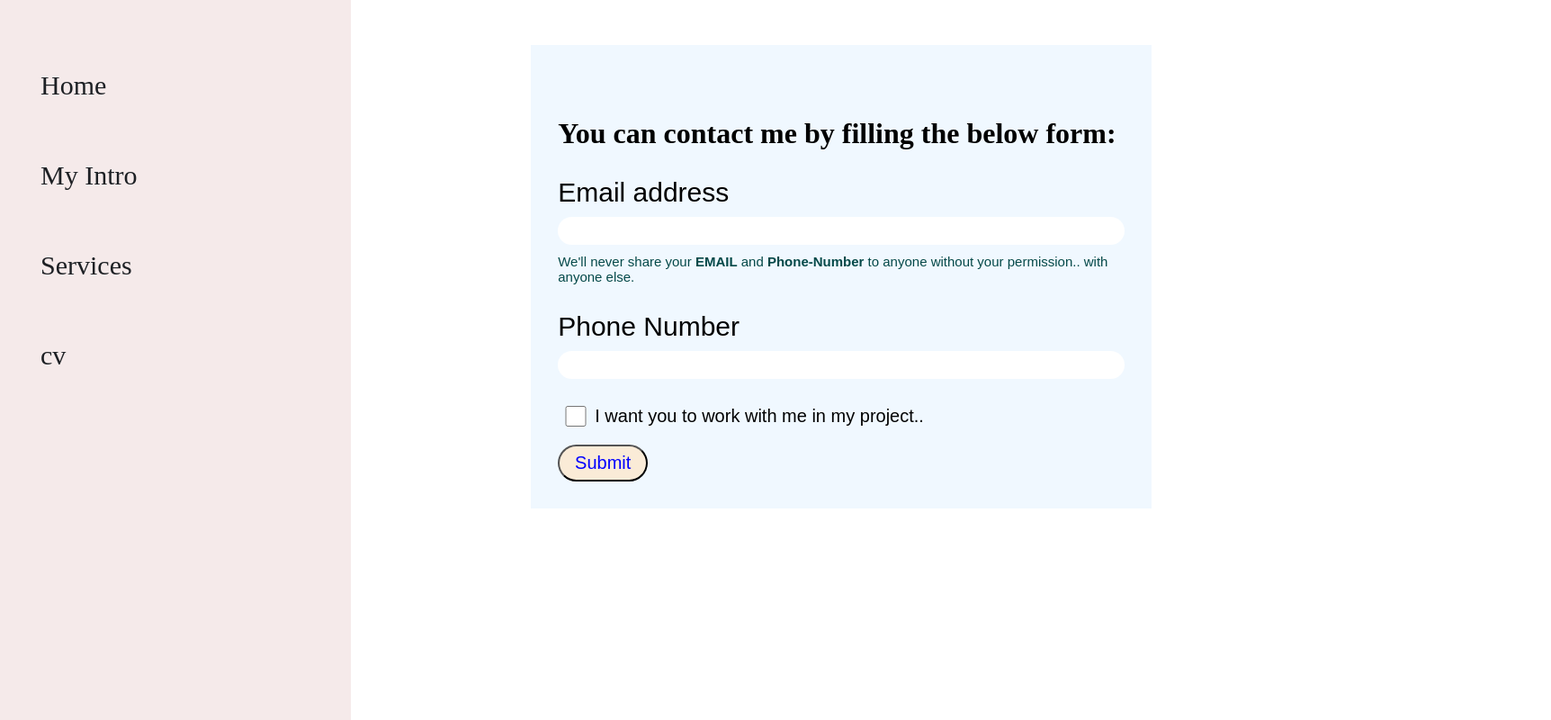
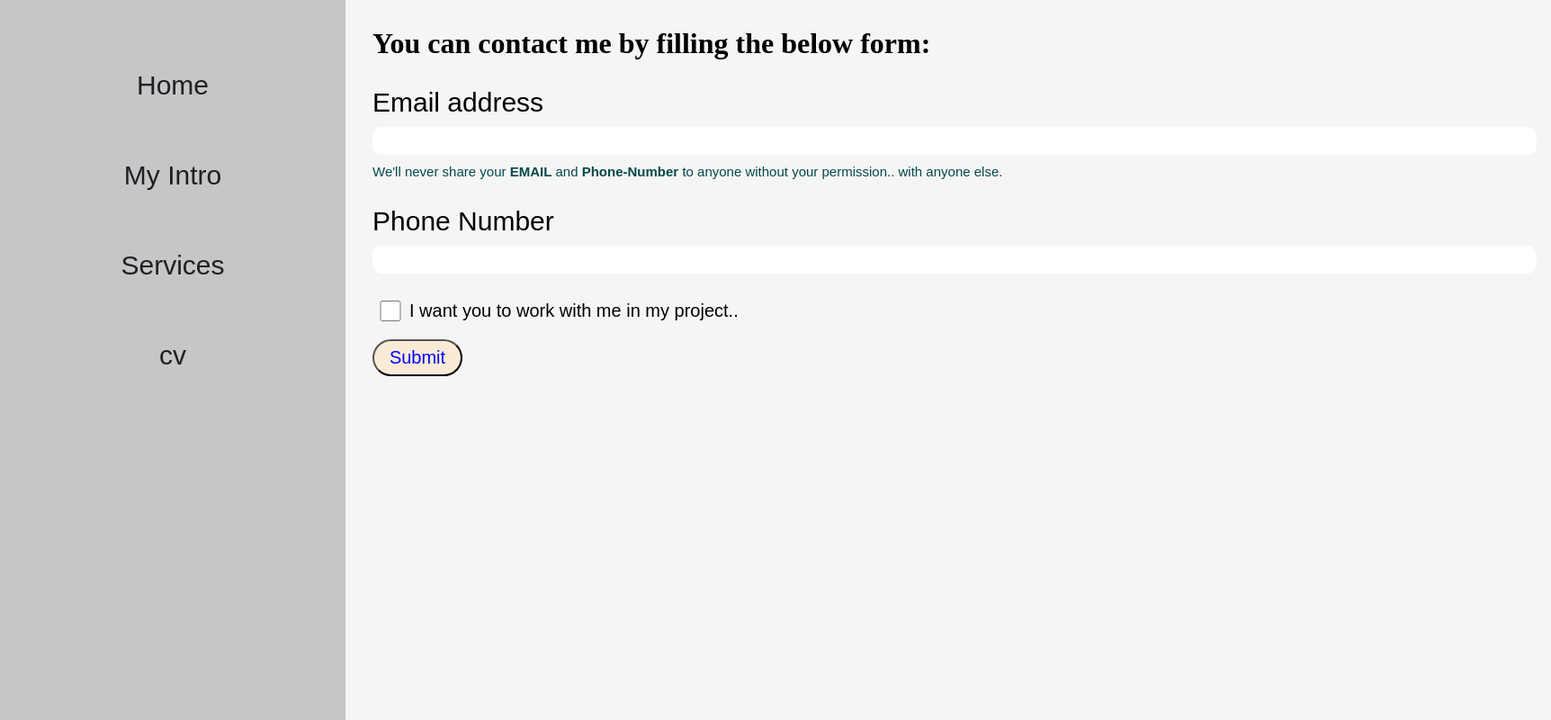
Before and after one commit to rachitraj123/portfolio2, a plain HTML site: page contact.html in a window 1280 px wide. Shown: the whole page at 90% size, 1724 px wide, since content can reach past the window. Drawn offline with Linux system fonts and the light colour scheme.

Commit message:
style.css

```diff
--- a/style.css
+++ b/style.css
@@ -1,12 +1,12 @@
 @import url('https://fonts.googleapis.com/css2?family=Source+Sans+Pro:ital,wght@1,200&display=swap');
 .sidebar{
-    background-color: rgb(245, 234, 234);
-    width:10vw;
+    background-color: rgb(199, 198, 198);
+    width:30vw;
     height:100vh;
-    width: 434px;
 }
 .sidebar nav{
     padding: 45px;
+    text-align: center;
 }
 .sidebar nav li{
     list-style: none;
@@ -89,17 +89,15 @@
 .sidebar li a{
     text-decoration: none;
     color: rgb(29, 32, 36);
+    font-family: Arial, Helvetica, sans-serif;
+}
+.contactform{
+    background-color:whitesmoke;
+    padding: 30px;
+    width:100vw;
 
 }
-.contactform{
-    margin-top: 50px;
-    margin-left: 200px;
-    background-color:aliceblue;
-    height: fit-content;
-    padding: 30px;
-}
 .mb-3{
-    font-size: 10px;
     margin-top: 30px;
     font-family: Arial, Helvetica, sans-serif;
     display: flex;
@@ -116,12 +114,13 @@
     margin-bottom: 10px;
 }
 .form-control{
-    border-radius: 34px;
+    border-radius: 10px;
     font-size:15px;
     padding:7px;
     border-style:hidden;
+    width:100%;
+}
 
-}
 #check label{
     margin-left:1px;
     font-size: 20px;
@@ -130,7 +129,6 @@
     width: 40px;
 }
 .head1{
-    margin-top: 50px;
     width: fit-content;
     height: fit-content;
 }
@@ -154,3 +152,13 @@ background-color: antiquewhite;
     background-color: rgb(32, 123, 165);
     color: black;
 }
+.form-control:hover{
+font-size: 16px;
+  border-radius: 4px;
+  border: 1px solid #dfe1e5;
+  width: 100%;
+  margin-bottom: 10px;
+  border-sizzing:border-box;
+  border-color: rgb(245, 234, 234);
+
+}
```
